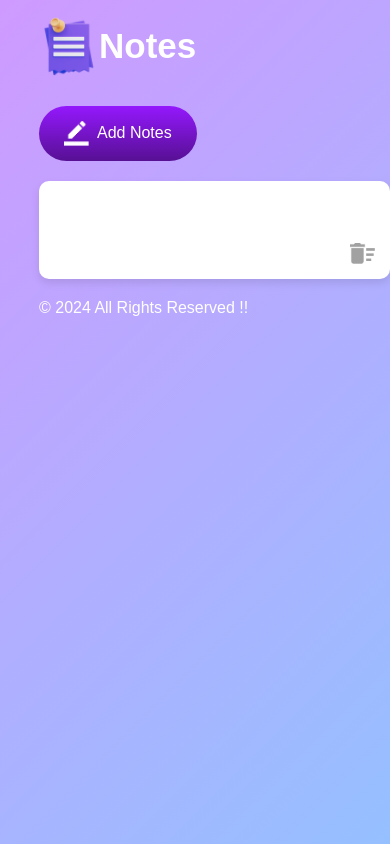
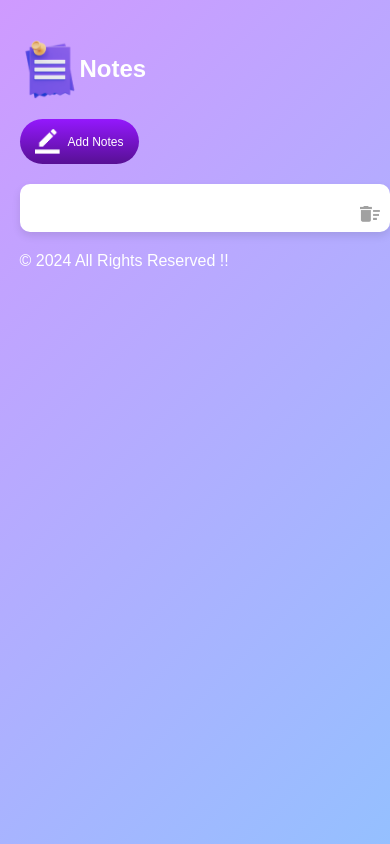
Before and after one commit to AbhinayAmbati/Notes-App, a plain HTML site: page index.html in a window 390 px wide. Both pictures are taken after a click on the button "Add Notes". Drawn offline with Linux system fonts and the light colour scheme.

Commit message:
Update style.css

```diff
--- a/style.css
+++ b/style.css
@@ -88,21 +88,47 @@
     opacity: 1;
 }
 
+@media screen and (max-width: 768px) {
+    .container {
+        padding-left: 5%;
+    }
 
-.input-box::-webkit-scrollbar {
-    width: 8px;
+    .container h1 {
+        font-size: 28px;
+    }
+
+    .container button {
+        font-size: 14px;
+        padding: 12px 20px;
+    }
+
+    .input-box {
+        padding: 15px;
+    }
+
+    .input-box img {
+        width: 20px;
+        bottom: 10px;
+        right: 10px;
+    }
 }
 
-.input-box::-webkit-scrollbar-track {
-    background: #f1f1f1;
-    border-radius: 10px;
+@media screen and (max-width: 480px) {
+    .container {
+        padding-top: 10%;
+    }
+
+    .container h1 {
+        font-size: 24px;
+    }
+
+    .container button {
+        font-size: 12px;
+        padding: 10px 15px;
+        margin: 20px 0 15px;
+    }
+
+    .input-box {
+        max-width: 100%;
+    }
 }
-
-.input-box::-webkit-scrollbar-thumb {
-    background: #888;
-    border-radius: 10px;
-}
-
-.input-box::-webkit-scrollbar-thumb:hover {
-    background: #555;
-}
```
